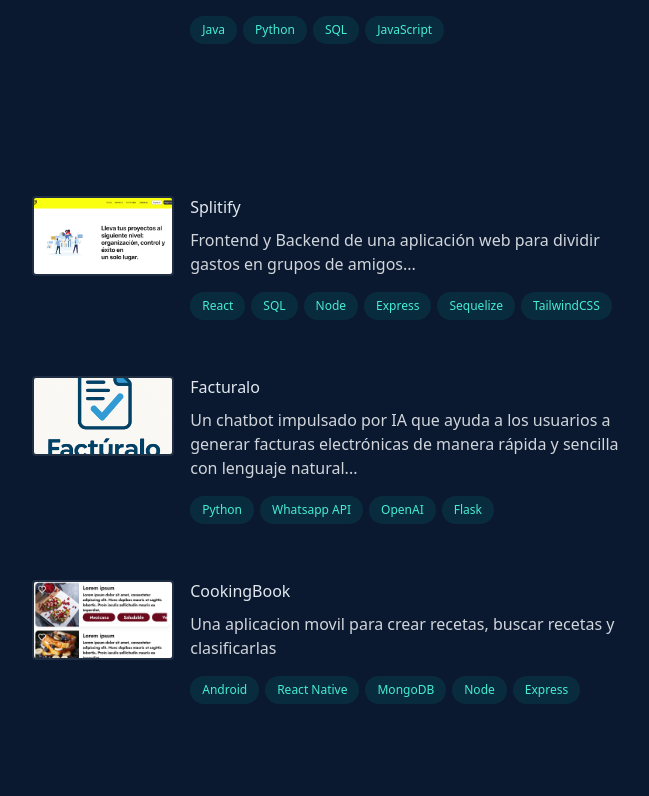
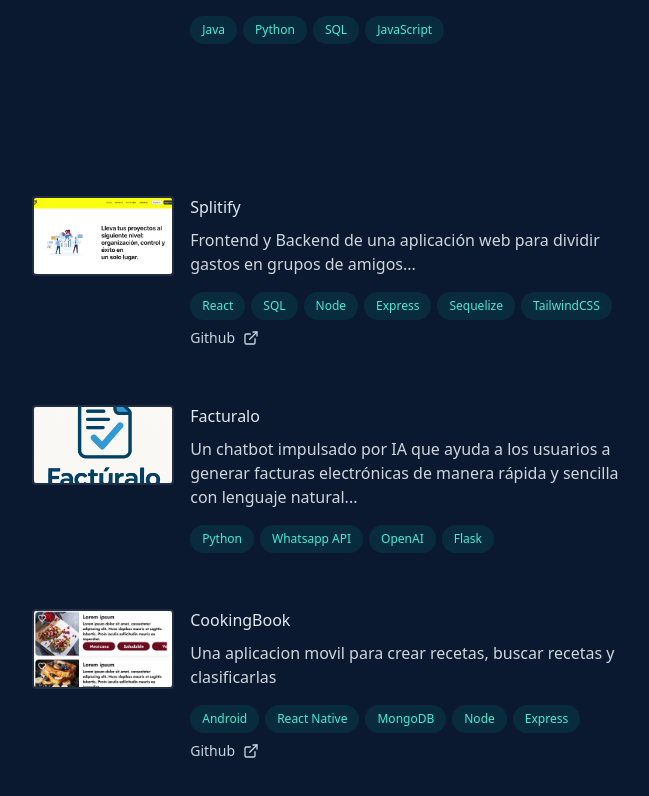
Before and after one commit to yunb12345/portfolio, a React (Vite) app: page / in a window 1280 px wide. Shown: the part 784-1580 px from the top of the page, without its empty margins (584-1233 px from the left). Built offline with nearby package versions, Linux system fonts and the light colour scheme.

Commit message:
links para los proyectos

```diff
--- a/src/assets/components/Projects.jsx
+++ b/src/assets/components/Projects.jsx
@@ -1,3 +1,5 @@
+import { FiExternalLink } from "react-icons/fi";
+
 const projects = [
   {
     img: "/img/Splitify.png",
@@ -5,6 +7,7 @@ const projects = [
     description:
       "Frontend y Backend de una aplicación web para dividir gastos en grupos de amigos...",
     tags: ["React","SQL","Node","Express","Sequelize","TailwindCSS"],
+    link:"https://github.com/yunb12345/APITPO.git",
   },
   {
     img: "/img/facturalo.png",
@@ -12,6 +15,7 @@ const projects = [
     description:
       "Un chatbot impulsado por IA que ayuda a los usuarios a generar facturas electrónicas de manera rápida y sencilla con lenguaje natural...",
     tags: ["Python","Whatsapp API","OpenAI","Flask"],
+    link:"",
   },
   {
     img: "/img/CookingBook.png",
@@ -19,6 +23,7 @@ const projects = [
     description:
       "Una aplicacion movil para crear recetas, buscar recetas y clasificarlas",
     tags: ["Android","React Native","MongoDB","Node","Express"],
+    link:"https://github.com/loveonick/devappfront.git",
   },
 ];
 export default function Projects() {
@@ -51,6 +56,17 @@ export default function Projects() {
                     </li>
                   ))}
                 </ul>
+                {exp.link && (
+                  <a
+                    href={exp.link}
+                    target="_blank"
+                    rel="noopener noreferrer"
+                    className="relative mt-2 inline-flex items-center text-sm font-medium text-slate-300 hover:text-teal-300 focus-visible:text-teal-300"
+                  >
+                    <span>Github</span>
+                    <FiExternalLink className="ml-2 text-base" />
+                  </a>
+                )}
               </div>
               <img src={exp.img} alt={exp.name} width={200} height={48} className="aspect-video object-cover rounded border-2 border-slate-200/10 transition group-hover:border-slate-200/30 sm:order-1 sm:col-span-2 sm:translate-y-1" />
             </div>
--- a/src/assets/components/Sidebar.jsx
+++ b/src/assets/components/Sidebar.jsx
@@ -1,6 +1,5 @@
 import { AiOutlineWhatsApp } from "react-icons/ai";
 import { AiOutlineLinkedin } from "react-icons/ai";
-import { AiOutlineArrowDown } from "react-icons/ai";
 import { AiFillGithub } from "react-icons/ai";
 
 export default function Sidebar({ setSection, section }) {
```
